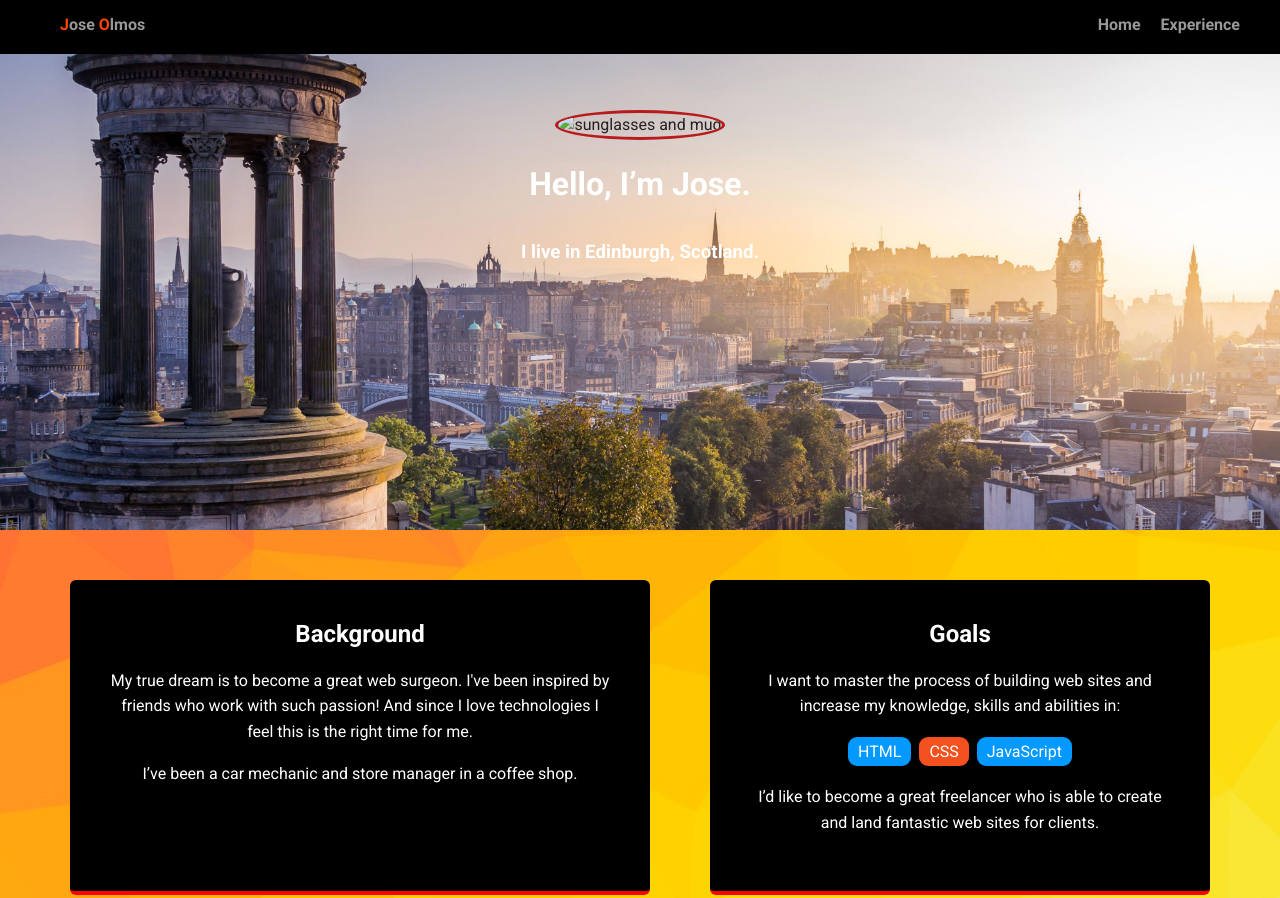
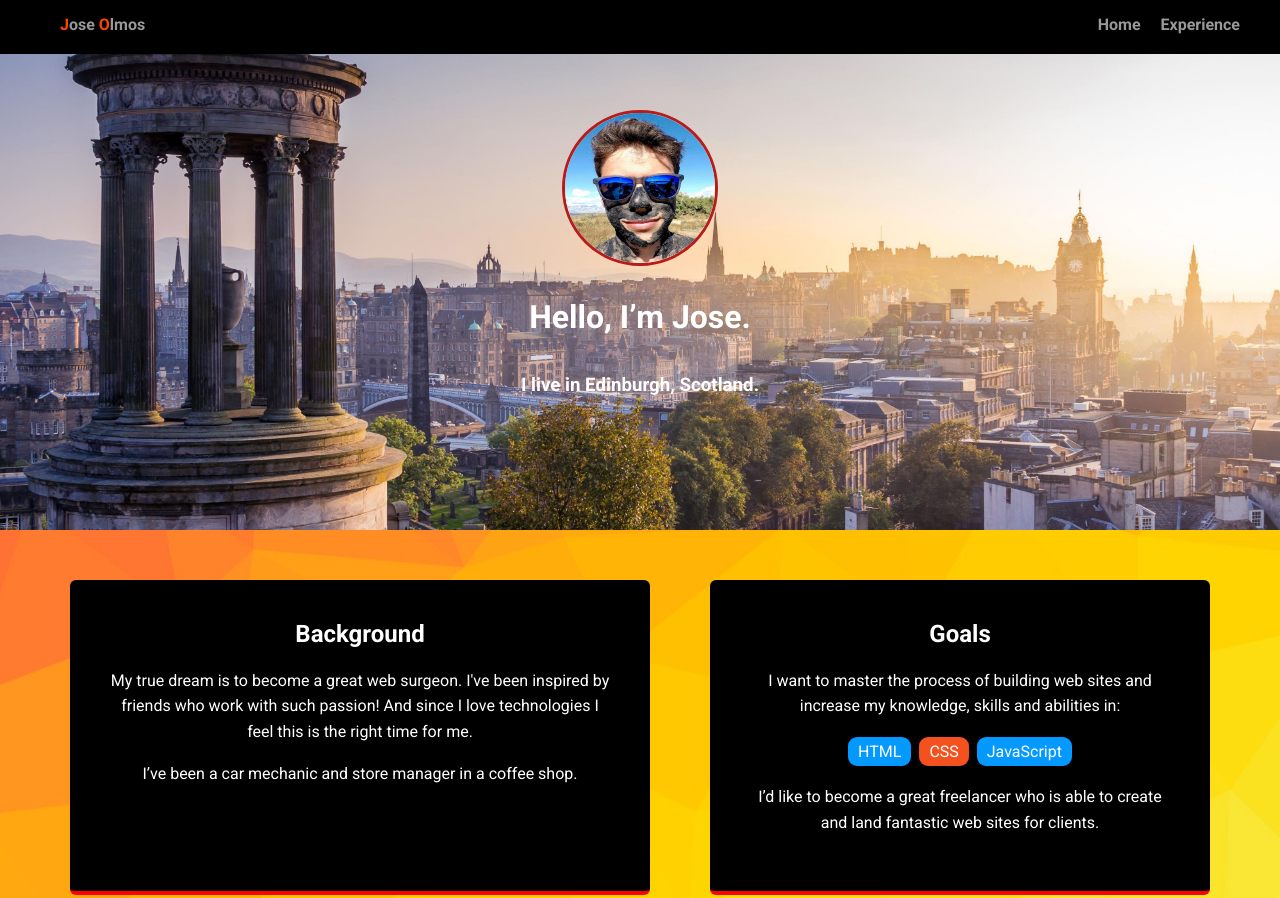
Before and after one commit to TR0D30T/P1_PersonalPage, a plain HTML site: page index.html in a window 1280 px wide. Shown: the top 898 px of the page. Drawn offline with Linux system fonts and the light colour scheme; files whose address does not match are found by name; a web font is replaced by a local one.

Commit message:
Update index.html

```diff
--- a/index.html
+++ b/index.html
@@ -17,7 +17,7 @@
     </div>
 
     <header>
-      <img src="images/me2.png" alt="sunglasses and mud" class="profile-image">
+      <img src="img/me2.png" alt="sunglasses and mud" class="profile-image">
       <h1 class="tag name">Hello, I’m Jose.</h1>
       <h3 class="tag location">I live in Edinburgh, Scotland.</h3>
     </header>
```
